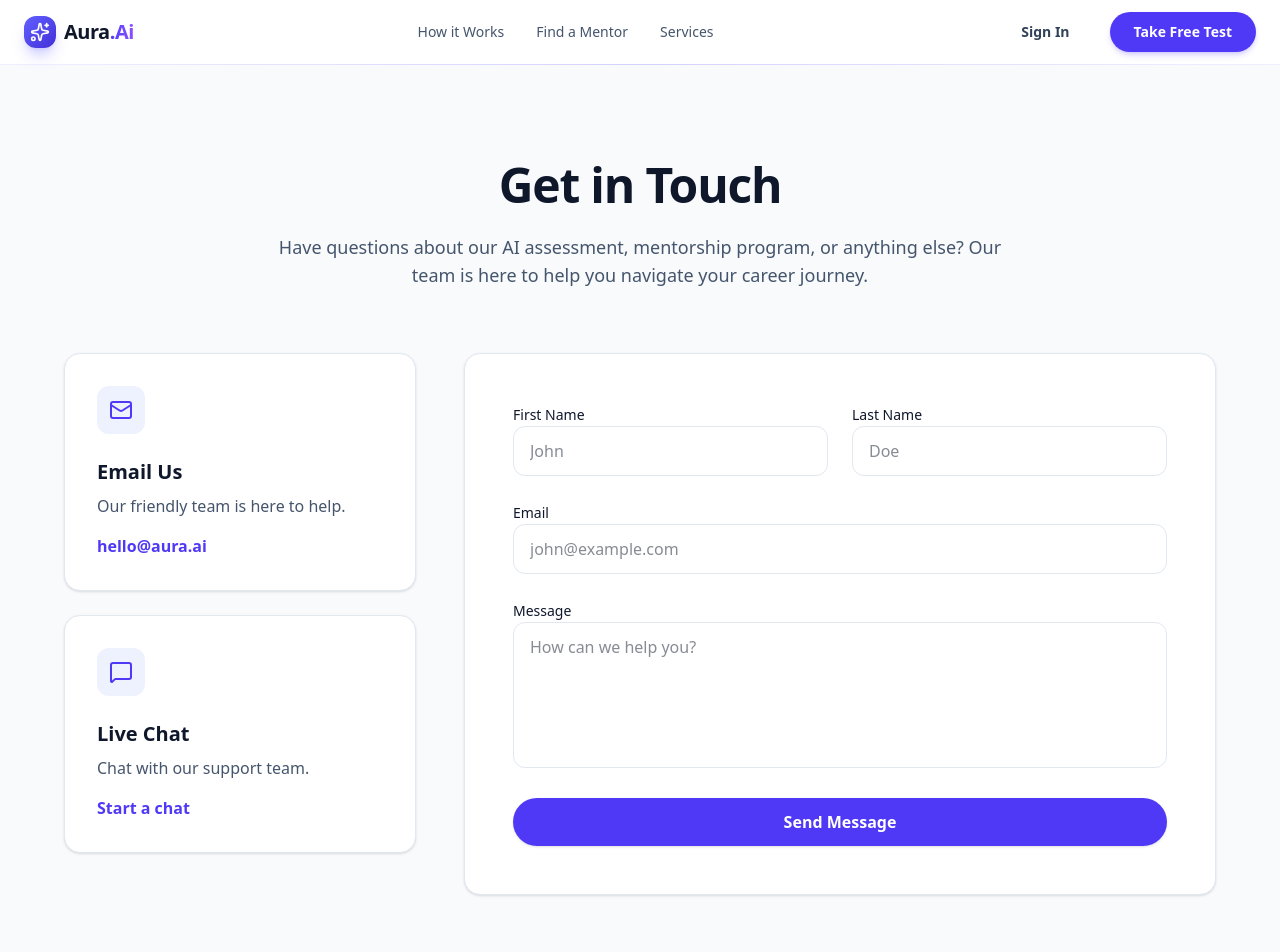
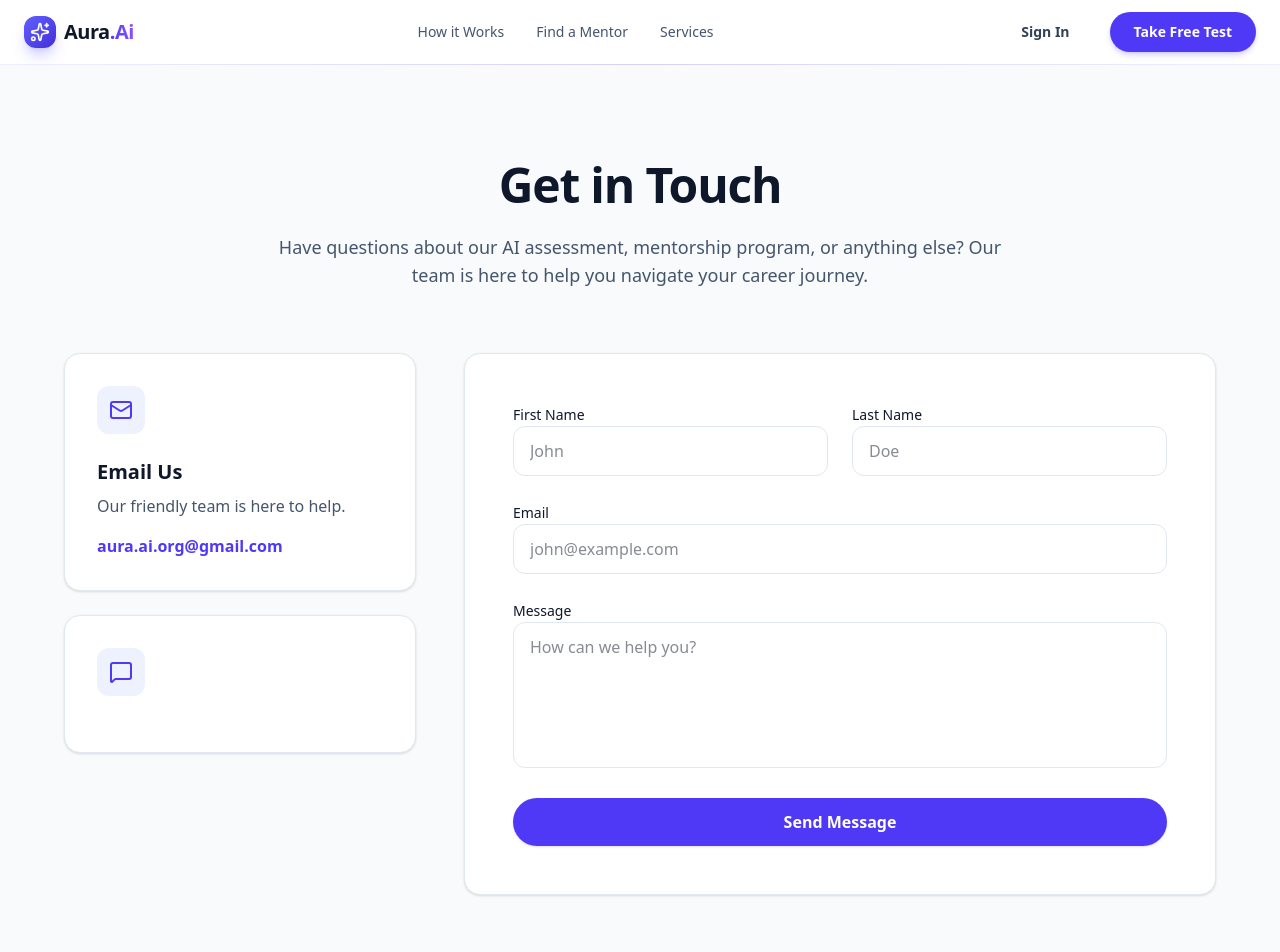
Before and after one commit to Amarjeet9305/Mentor.ai, a Next.js app: page /contact in a window 1280 px wide. Shown: the top 952 px of the page. Built offline with nearby package versions, Linux system fonts and the light colour scheme; no server answers.

Commit message:
fix contact page

```diff
--- a/src/app/contact/page.tsx
+++ b/src/app/contact/page.tsx
@@ -43,16 +43,16 @@ export default function ContactPage() {
                             </div>
                             <h3 className="text-xl font-bold text-slate-900 mb-2">Email Us</h3>
                             <p className="text-slate-600 mb-4">Our friendly team is here to help.</p>
-                            <a href="mailto:hello@aura.ai" className="text-indigo-600 font-semibold hover:underline">hello@aura.ai</a>
+                            <a href="mailto:hello@aura.ai" className="text-indigo-600 font-semibold hover:underline">aura.ai.org@gmail.com</a>
                         </div>
 
                         <div className="bg-white p-8 rounded-2xl shadow-sm border border-slate-200">
                             <div className="inline-flex h-12 w-12 items-center justify-center rounded-xl bg-indigo-50 text-indigo-600 mb-6">
                                 <MessageSquare className="h-6 w-6" />
                             </div>
-                            <h3 className="text-xl font-bold text-slate-900 mb-2">Live Chat</h3>
+                            {/* <h3 className="text-xl font-bold text-slate-900 mb-2">Live Chat</h3>
                             <p className="text-slate-600 mb-4">Chat with our support team.</p>
-                            <button className="text-indigo-600 font-semibold hover:underline">Start a chat</button>
+                            <button className="text-indigo-600 font-semibold hover:underline">Start a chat</button> */}
                         </div>
                     </div>
 
```
